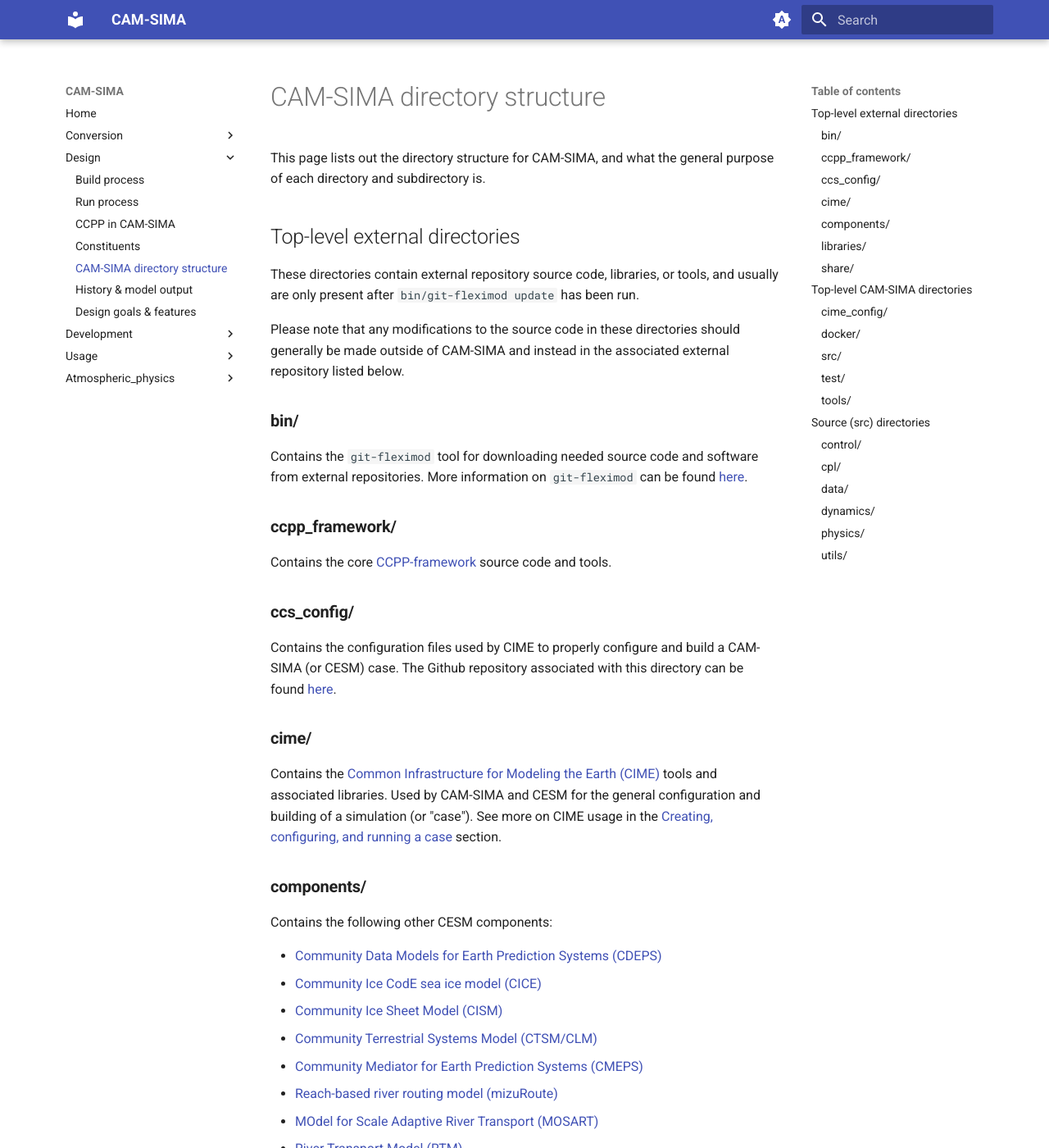
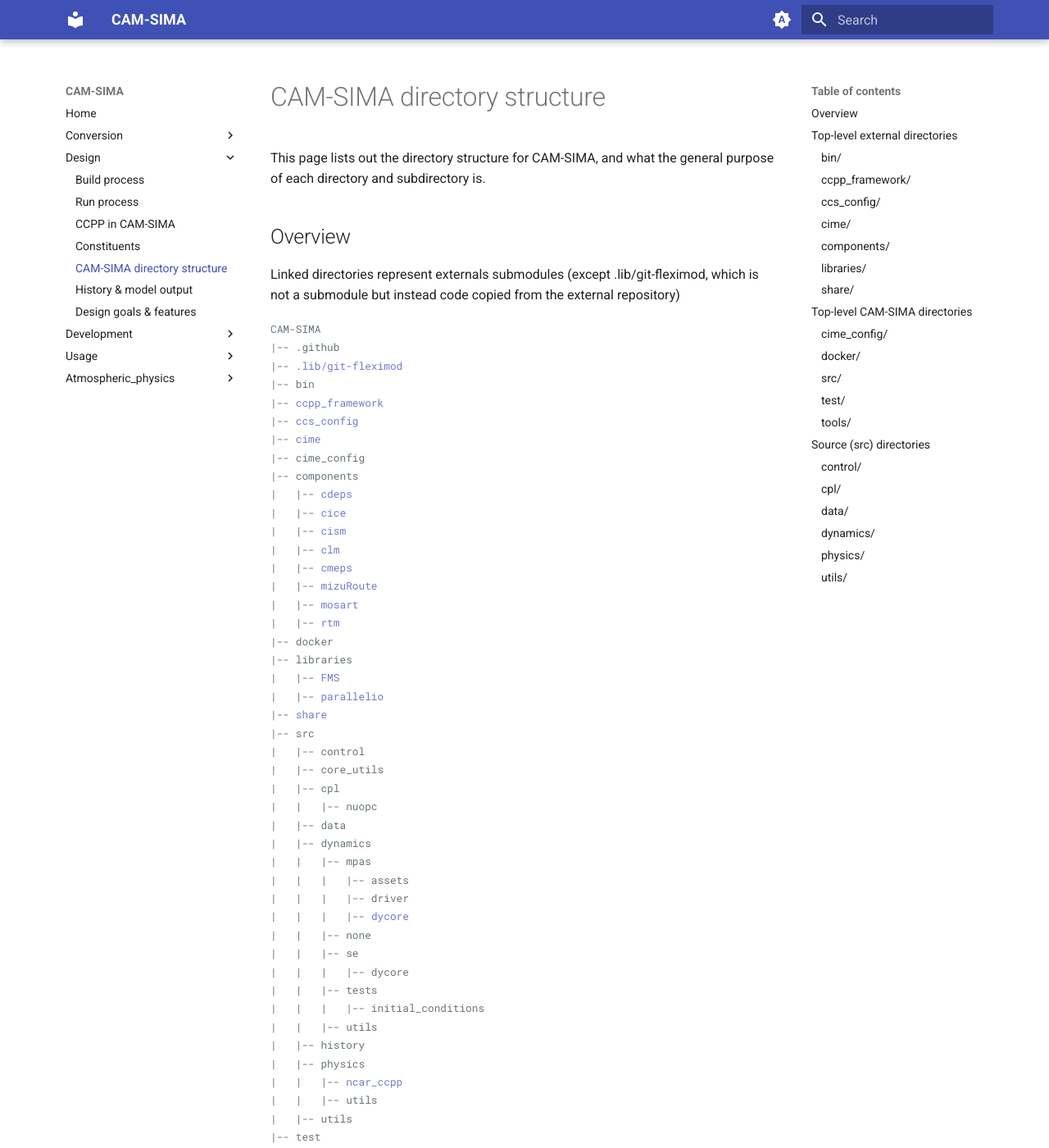
Before and after one commit to kuanchihwang/CAM-SIMA-Docs, an MkDocs documentation site: the page built from docs/design/directory-structure.md, in a window 1280 px wide and 1400 px high. Shown: the whole window at 82% size. Built offline with MkDocs 1.6.1 and Material for MkDocs 9.7.7, drawn with Linux system fonts in a browser that asks for light colours; some of the changed text lies outside the part shown.

Commit message:
attempt at visual representation of directory structure

```diff
--- a/docs/design/directory-structure.md
+++ b/docs/design/directory-structure.md
@@ -1,6 +1,60 @@
 # CAM-SIMA directory structure
 
 This page lists out the directory structure for CAM-SIMA, and what the general purpose of each directory and subdirectory is.
+
+## Overview
+Linked directories represent externals submodules (except .lib/git-fleximod, which is not a submodule but instead code copied from the external repository)
+<small><pre>
+CAM-SIMA
+|-- .github
+|-- [.lib/git-fleximod](https://github.com/ESMCI/git-fleximod)
+|-- bin
+|-- [ccpp_framework](https://github.com/NCAR/ccpp-framework)
+|-- [ccs_config](https://github.com/ESMCI/ccs_config_cesm)
+|-- [cime](https://github.com/ESMCI/cime)
+|-- cime_config
+|-- components
+|   |-- [cdeps](https://github.com/ESCOMP/CDEPS)
+|   |-- [cice](https://github.com/ESCOMP/CESM_CICE)
+|   |-- [cism](https://github.com/ESCOMP/CISM-wrapper)
+|   |-- [clm](https://github.com/ESCOMP/CTSM)
+|   |-- [cmeps](https://github.com/ESCOMP/CMEPS)
+|   |-- [mizuRoute](https://github.com/ESCOMP/mizuRoute)
+|   |-- [mosart](https://github.com/ESCOMP/MOSART)
+|   |-- [rtm](https://github.com/ESCOMP/RTM)
+|-- docker
+|-- libraries
+|   |-- [FMS](https://github.com/ESCOMP/FMS_interface)
+|   |-- [parallelio](https://github.com/NCAR/ParallelIO)
+|-- [share](https://github.com/ESCOMP/CESM_share)
+|-- src
+|   |-- control
+|   |-- core_utils
+|   |-- cpl
+|   |   |-- nuopc
+|   |-- data
+|   |-- dynamics
+|   |   |-- mpas
+|   |   |   |-- assets
+|   |   |   |-- driver
+|   |   |   |-- [dycore](https://github.com/MPAS-Dev/MPAS-Model)
+|   |   |-- none
+|   |   |-- se
+|   |   |   |-- dycore
+|   |   |-- tests
+|   |   |   |-- initial_conditions
+|   |   |-- utils
+|   |-- history
+|   |-- physics
+|   |   |-- [ncar_ccpp](https://github.com/ESCOMP/atmospheric_physics)
+|   |   |-- utils
+|   |-- utils
+|-- test
+|   |-- system
+|   |-- unit
+|   |   |-- sample_files
+|-- tools
+</pre></small>
 
 ## Top-level external directories
 
```
